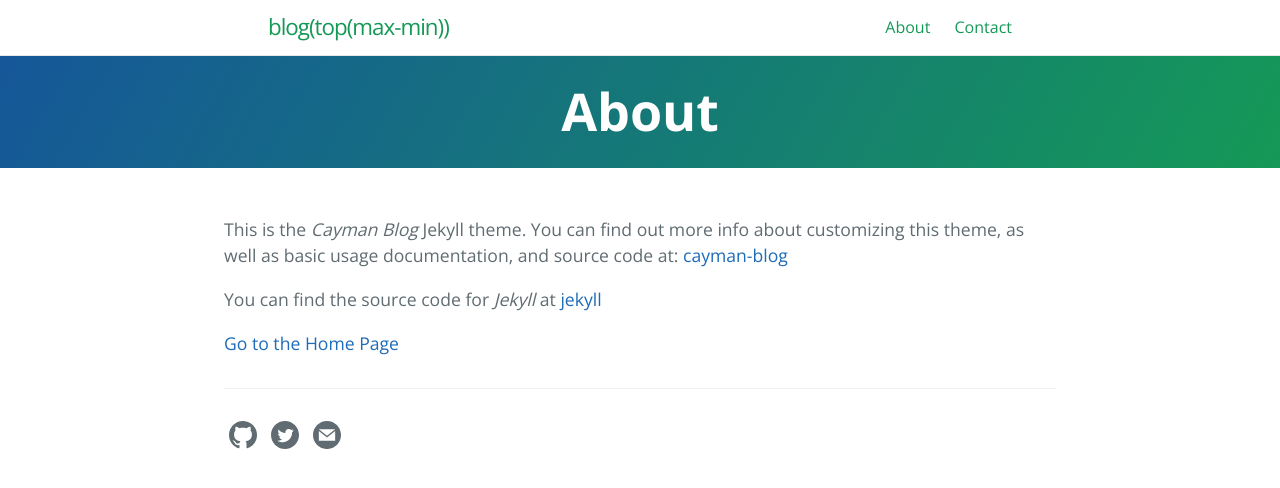
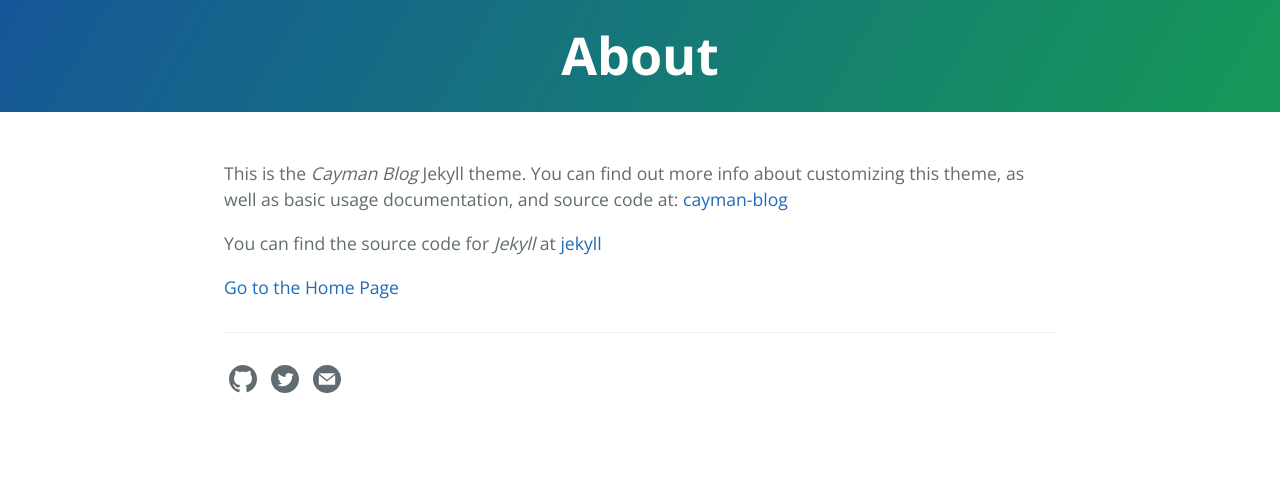
Before and after one commit to shangqianliu/jekyll.321zou.com, a Jekyll site: the page built from about.md, in a window 1280 px wide. Shown: the top 488 px of the page. Built offline with Jekyll 4.4.1, drawn with Linux system fonts in a browser that asks for light colours.

Commit message:
change schema

```diff
--- a/_config.yml
+++ b/_config.yml
@@ -4,25 +4,6 @@ show_downloads: false
 show_github_btn: false
 
 baseurl: "" # change this to the subpath of your site, e.g. /blog. Leave it empty if you don't need it.
-url: "https://lorepirri.github.io" # change this to the base hostname & protocol for your site
+url: "https://blog.max.top-min.top/" # change this to the base hostname & protocol for your site
 
-google_analytics:
-# cayman-blog date format
-# refer to http://shopify.github.io/liquid/filters/date/ if you want to customize this
-cayman-blog:
-  date_format: "%b %-d, %Y"
-
-theme: jekyll-theme-cayman-blog # leave it empty
-
-# social
-author: "Lore Pirri"
-image: /thumbnail-jumbo.png
-twitter:
-  username: lorepirri
-#  site:
-facebook:
-  #publisher: 1592372034171500
-  #profile_id: 1809805629
-  app_id: 1798910940422432 # cayman-blog
-  #authors: lorepirri
-#  admins:
+theme: jekyll-theme-cayman-blog
--- a/_layouts/default.html
+++ b/_layouts/default.html
@@ -41,7 +41,7 @@
   </head>
   <body>
 
-    {% include site-header.html %}
+<!--     {% include site-header.html %} -->
 
     {% if page.layout == 'home' %}
       {% assign page-tagline = site.description | default: site.github.project_tagline | escape %}
```
